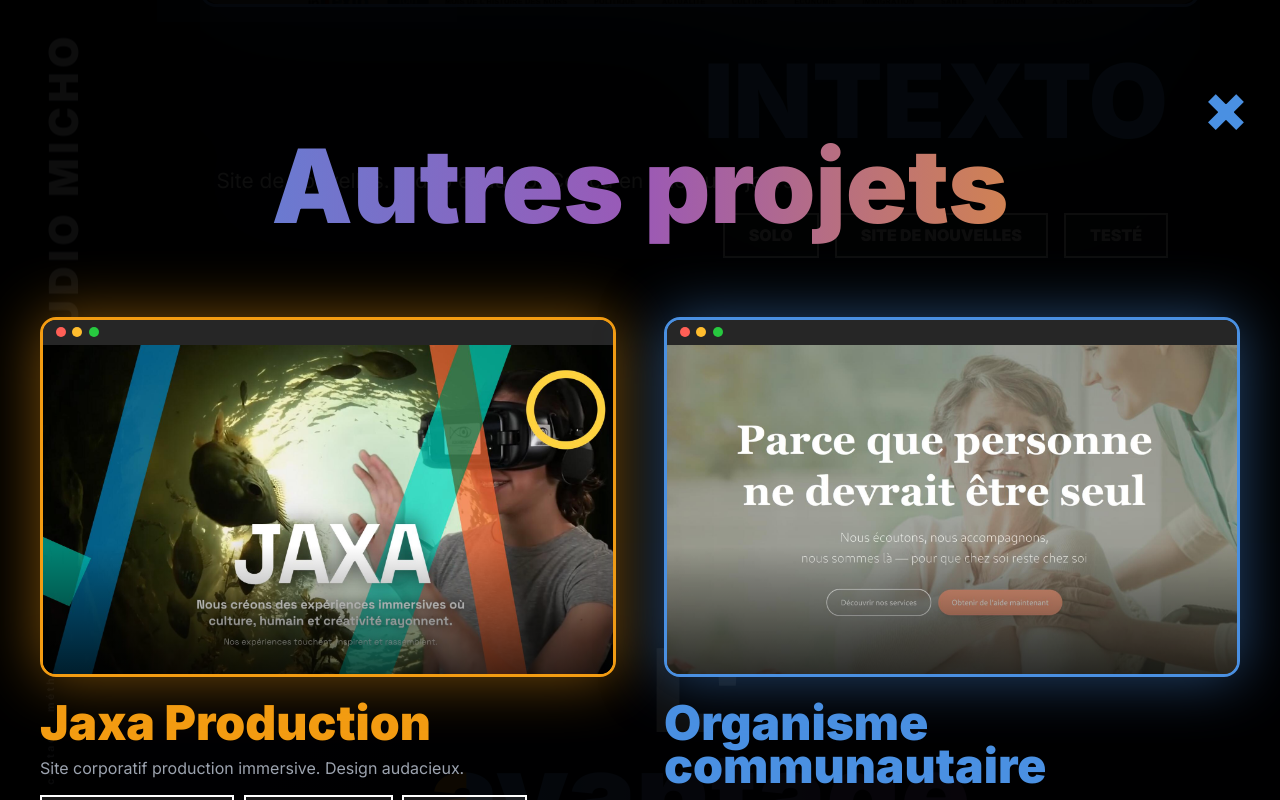
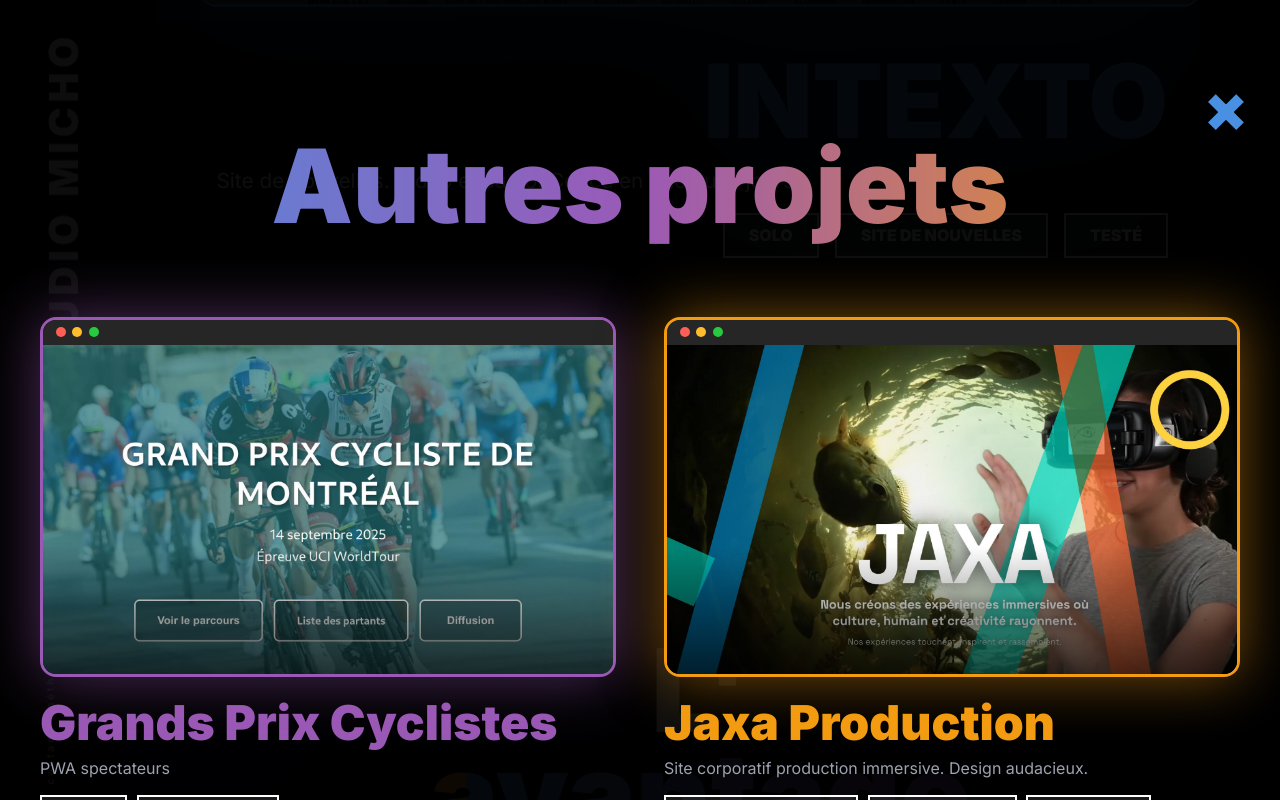
Before and after one commit to pierremichaudpm/studiomicho, a Next.js app: page / in a window 1280 px wide. Both pictures are taken after a click on the button "PLUS DE PROJETS". Shown: the part 4768-5568 px from the top of the page. Built offline with nearby package versions, Linux system fonts and the light colour scheme.

Commit message:
Move Grands Prix Cyclistes to first in Autres projets

```diff
--- a/components/Modal.tsx
+++ b/components/Modal.tsx
@@ -18,6 +18,15 @@
 }
 
 const projects: Project[] = [
+  {
+    name: "Grands Prix Cyclistes",
+    description: "PWA spectateurs",
+    tags: ["PWA", "3 semaines"],
+    color: "#9B59B6",
+    imageUrl: "/images/grandsprixcyclistes-screenshot.jpg",
+    mobileImageUrl: "/images/m-grandsprixcyclistes-screenshot.jpg",
+    url: "https://www.gpcqm-mtl.ca/",
+  },
   {
     name: "Jaxa Production",
     description: "Site corporatif production immersive. Design audacieux.",
@@ -53,15 +62,6 @@
     imageUrl: "/images/aquamedias-screenshot.jpg",
     mobileImageUrl: "/images/m-aquamedias-screenshot.jpg",
     url: "https://aquaprod.netlify.app/",
-  },
-  {
-    name: "Grands Prix Cyclistes",
-    description: "PWA spectateurs",
-    tags: ["PWA", "3 semaines"],
-    color: "#9B59B6",
-    imageUrl: "/images/grandsprixcyclistes-screenshot.jpg",
-    mobileImageUrl: "/images/m-grandsprixcyclistes-screenshot.jpg",
-    url: "https://www.gpcqm-mtl.ca/",
   },
   {
     name: "Catherine François",
```
